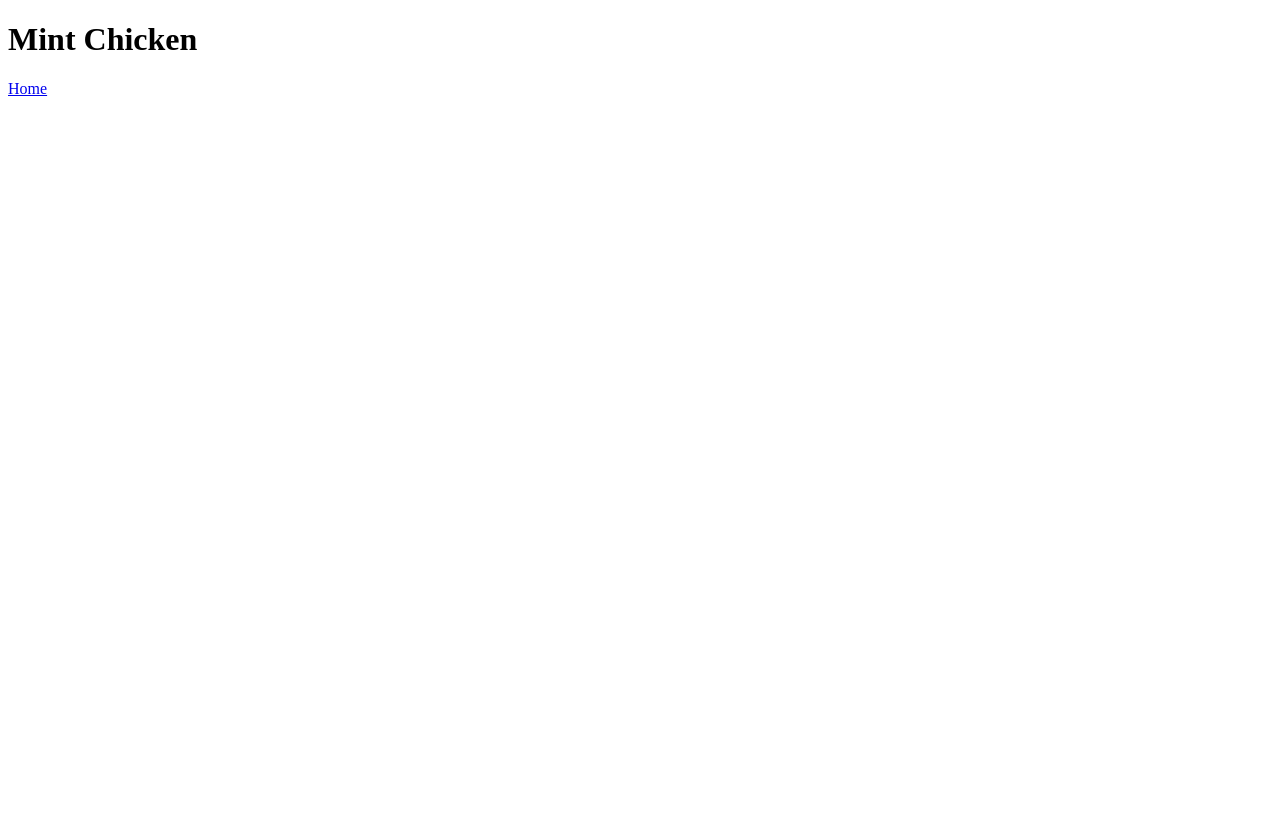
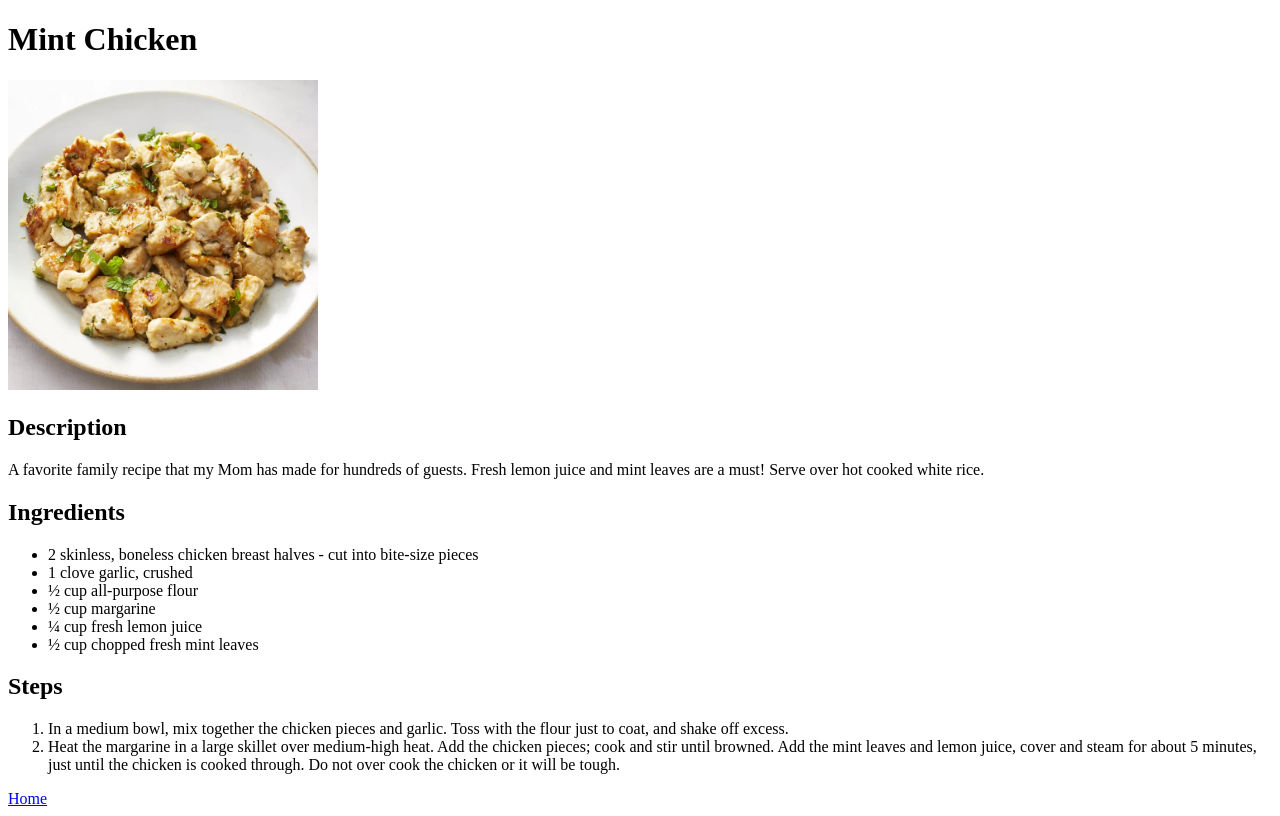
Before and after one commit to Sasha5026/odin-recipes, a plain HTML site: page recipes/mintchicken.html in a window 1280 px wide. Drawn offline with Linux system fonts and the light colour scheme.

Commit message:
Recipe is fully written.

```diff
--- a/recipes/mintchicken.html
+++ b/recipes/mintchicken.html
@@ -6,6 +6,23 @@
     </head>
     <body>
         <h1>Mint Chicken</h1>
+        <img src="mintchicken.webp" height="310" width="310">
+        <h2>Description</h2>
+        <p>A favorite family recipe that my Mom has made for hundreds of guests. Fresh lemon juice and mint leaves are a must! Serve over hot cooked white rice.</p>
+        <h2>Ingredients</h2>
+        <ul>
+            <li>2 skinless, boneless chicken breast halves - cut into bite-size pieces</li>
+            <li>1 clove garlic, crushed</li>
+            <li>½ cup all-purpose flour</li>
+            <li>½ cup margarine</li>
+            <li>¼ cup fresh lemon juice</li>
+            <li>½ cup chopped fresh mint leaves</li>
+        </ul>
+        <h2>Steps</h2>
+        <ol>
+            <li>In a medium bowl, mix together the chicken pieces and garlic. Toss with the flour just to coat, and shake off excess.</li>
+            <li>Heat the margarine in a large skillet over medium-high heat. Add the chicken pieces; cook and stir until browned. Add the mint leaves and lemon juice, cover and steam for about 5 minutes, just until the chicken is cooked through. Do not over cook the chicken or it will be tough.</li>
+        </ol>
         <a href="../index.html">Home</a>
     </body>
 </html>
```
Also changed, not shown: recipes/mintchicken.webp (added).
